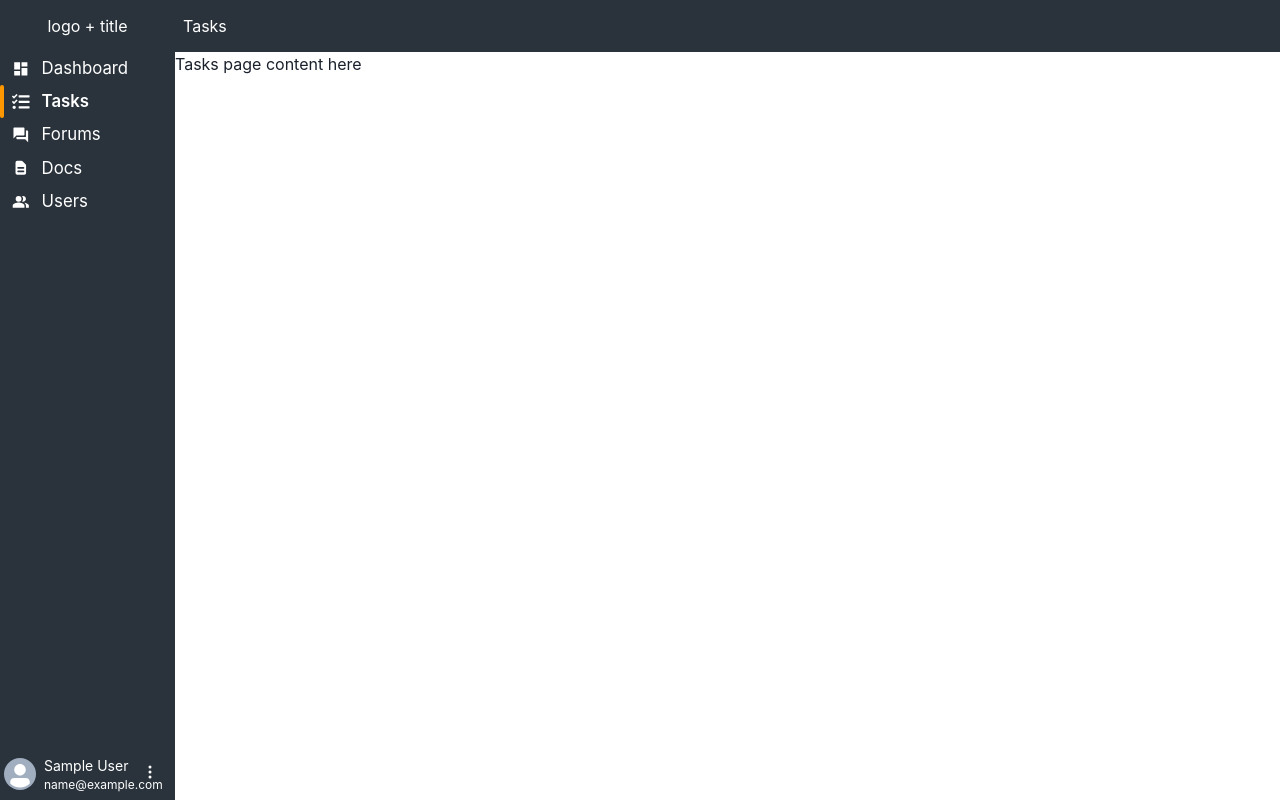
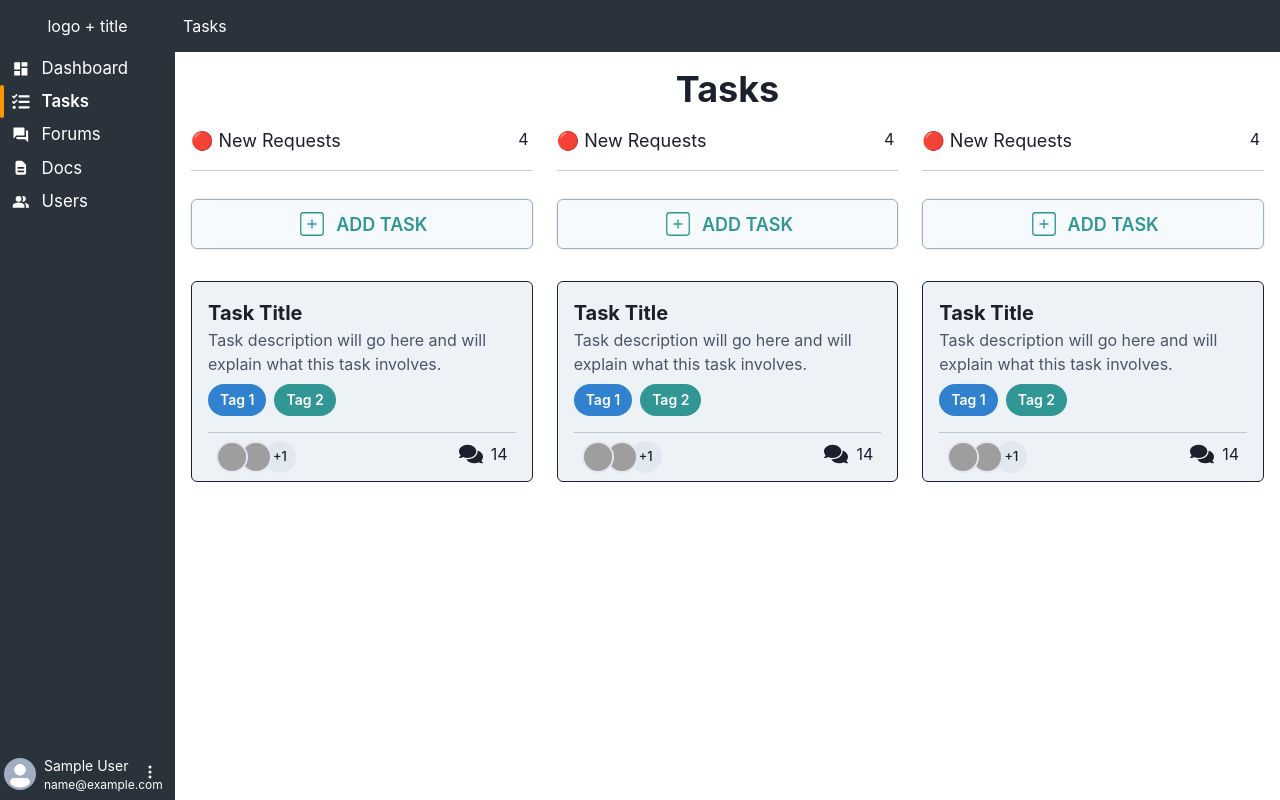
Before and after one commit to DawidWraga/team-project, a Next.js app: page /tasks in a window 1280 px wide. Built offline with nearby package versions, Linux system fonts and the light colour scheme; sample sign-in values are in the browser's storage; grey boxes are pictures that could not be loaded.

Commit message:
tasks page update

```diff
--- a/pages/tasks/index.js
+++ b/pages/tasks/index.js
@@ -1,5 +1,202 @@
+import {
+  Avatar,
+  AvatarGroup,
+  Box,
+  Button,
+  ButtonGroup,
+  Center,
+  Circle,
+  Divider,
+  Flex,
+  Grid,
+  Heading,
+  HStack,
+  Input,
+  Modal,
+  ModalBody,
+  ModalCloseButton,
+  ModalContent,
+  ModalFooter,
+  ModalHeader,
+  ModalOverlay,
+  Spacer,
+  Text,
+  useDisclosure,
+} from '@chakra-ui/react';
+import React from 'react';
+import { BiCommentDetail } from 'react-icons/bi';
+import { CiSquarePlus } from 'react-icons/ci';
+import { FaComments } from 'react-icons/fa';
+
+function AddTask() {
+  const { isOpen, onOpen, onClose } = useDisclosure();
+
+  return (
+    <Flex
+      w="1/3"
+      boxShadow="xs"
+      p="2"
+      rounded="md"
+      bg="gray.50"
+      border="1px"
+      borderColor="gray.400"
+      justifyContent="center"
+      alignContent="center"
+      verticalAlign="center"
+    >
+      <Button colorScheme="teal" variant="link" onClick={onOpen}>
+        <HStack spacing="8px" align="center">
+          <CiSquarePlus size="32px" />
+          <Text
+            fontSize={'lg'}
+            textAlign="center"
+            verticalAlign="1px"
+            textTransform="uppercase"
+          >
+            Add Task
+          </Text>
+        </HStack>
+      </Button>
+
+      <Modal onClose={onClose} isOpen={isOpen} isCentered>
+        <ModalOverlay />
+        <ModalContent>
+          <ModalHeader>Add Task</ModalHeader>
+          <ModalCloseButton />
+          <ModalBody>
+            <Text>Title</Text>
+          </ModalBody>
+          <ModalFooter>
+            <Button onClick={onClose}>Close</Button>
+          </ModalFooter>
+        </ModalContent>
+      </Modal>
+    </Flex>
+  );
+}
+
+function AddTaskCol() {
+  return (
+    <Grid direction="column" templateColumns="repeat(3, 1fr)" gap={6} m={4}>
+      <AddTask />
+      <AddTask />
+      <AddTask />
+    </Grid>
+  );
+}
+
+function ProgressTask() {
+  return (
+    <Box w="1/3" h="10">
+      <Flex>
+        <Text p={4} pt={0} pl="0" fontSize={'lg'}>
+          🔴 New Requests
+        </Text>
+        <Spacer />
+        <Text p={4} pt={0} pr="1">
+          4
+        </Text>
+      </Flex>
+      <Divider borderColor="gray.400"></Divider>
+    </Box>
+  );
+}
+
+function ProgressTaskCol() {
+  return (
+    <Grid direction="column" templateColumns="repeat(3, 1fr)" gap={6} m={4}>
+      <ProgressTask />
+      <ProgressTask />
+      <ProgressTask />
+    </Grid>
+  );
+}
+
+function TaskHeader() {
+  return (
+    <Heading>
+      <Center pt={4}>Tasks</Center>
+    </Heading>
+  );
+}
+
+function TaskBox() {
+  return (
+    <Box p="4" pb="0" w="1/3" bg="gray.100" border="1px" borderRadius="md">
+      <Text fontSize={'xl'} textAlign="left" fontWeight="bold">
+        Task Title
+        <Text fontSize="md" fontWeight="normal" textColor="gray.600">
+          Task description will go here and will explain what this task
+          involves.
+        </Text>
+      </Text>
+      <ButtonGroup variant="solid" spacing="2" pt="2" pb="4">
+        <Button colorScheme="blue" size="sm" borderRadius="full">
+          Tag 1
+        </Button>
+        <Button size="sm" colorScheme="teal" borderRadius="full">
+          Tag 2
+        </Button>
+      </ButtonGroup>
+      <Divider borderColor="gray.400"></Divider>
+
+      <Flex>
+        <Box p="2">
+          <AvatarGroup size="sm" max={2} alignContent="left" gap="1">
+            <Avatar
+              borderColor="grey.50"
+              name="Ryan Florence"
+              src="https://bit.ly/ryan-florence"
+              loading="lazy"
+            />
+            <Avatar
+              borderColor="grey.50"
+              name="Segun Adebayo"
+              src="https://bit.ly/sage-adebayo"
+              loading="lazy"
+            />
+            <Avatar
+              borderColor="grey.50"
+              name="Kent Dodds"
+              src="https://bit.ly/kent-c-dodds"
+              loading="lazy"
+            />
+          </AvatarGroup>
+        </Box>
+        <Spacer />
+        <Box p="2">
+          <Center>
+            <Flex pt="1px" gap="2">
+              <FaComments size="24px" />
+              <Text>14</Text>
+            </Flex>
+          </Center>
+        </Box>
+      </Flex>
+
+      <Spacer />
+    </Box>
+  );
+}
+
+function TaskBoxCol() {
+  return (
+    <Grid direction="column" templateColumns="repeat(3, 1fr)" gap={6} m={4}>
+      <TaskBox />
+      <TaskBox />
+      <TaskBox />
+    </Grid>
+  );
+}
+
 export default function TasksPage(props) {
-	const {} = props;
-
-	return <div>Tasks page content here</div>;
+  const {} = props;
+  return (
+    <Box display="grid">
+      <TaskHeader />
+      <ProgressTaskCol />
+      <AddTaskCol />
+      <TaskBoxCol />
+    </Box>
+  );
 }
```
